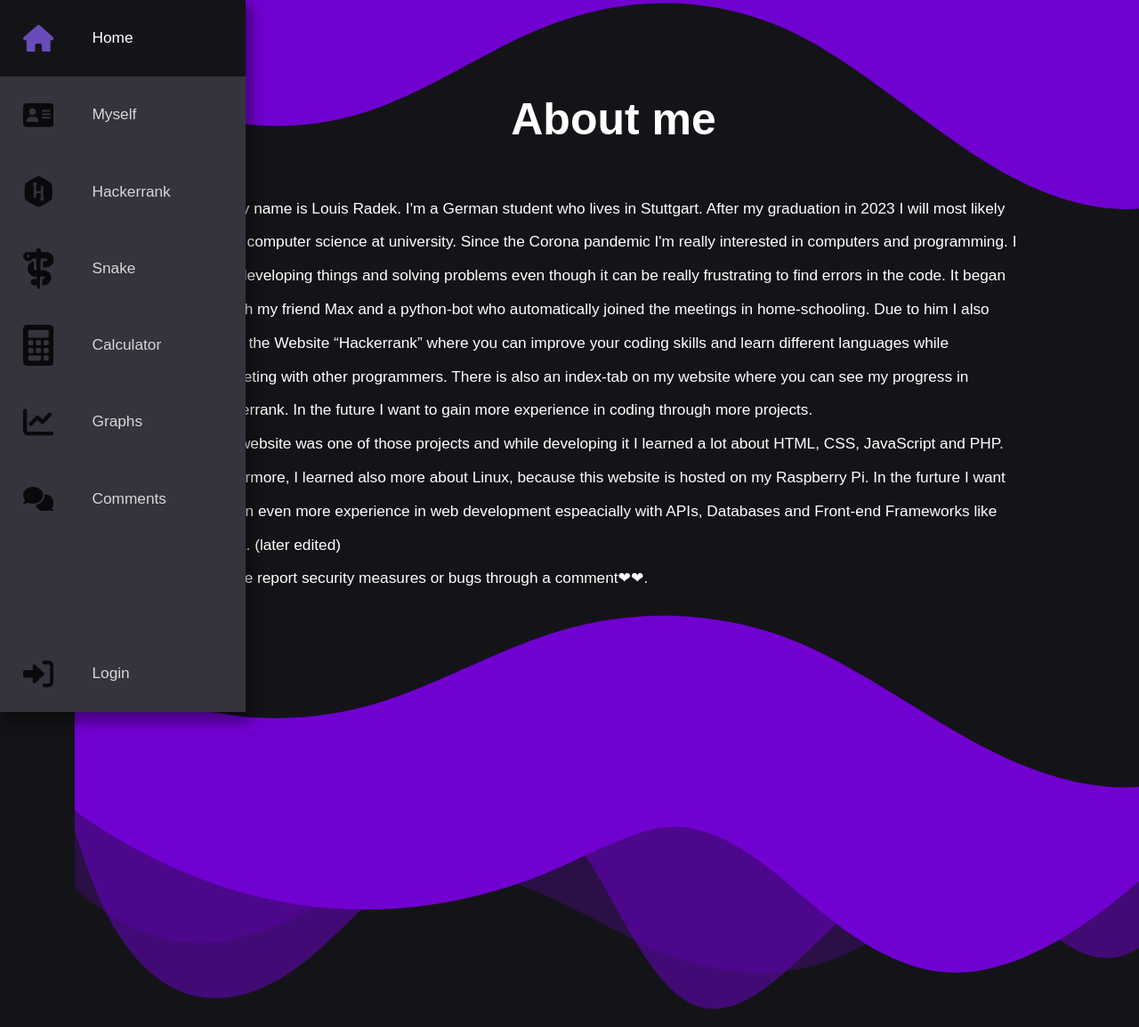
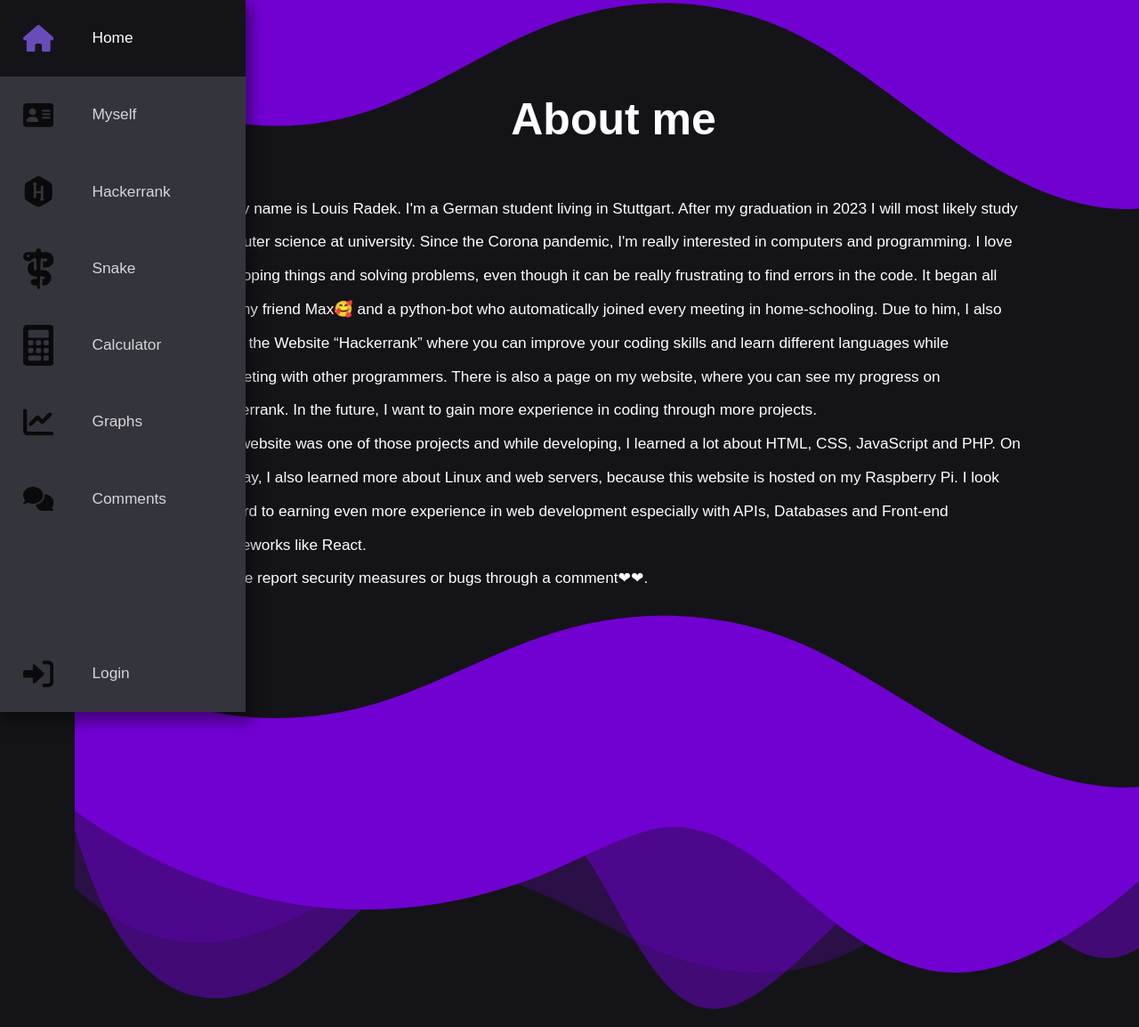
Before and after one commit to LouisRadek/lradek.de, a PHP site: page /about-me.php in a window 1280 px wide; the page is wider, and only the part inside the window is pictured. Shown: the top 1154 px of that part at 89% size. Run offline with PHP 8.4, Linux system fonts and the light colour scheme.

Commit message:
changed the texts in h. and about.

```diff
--- a/about-me.php
+++ b/about-me.php
@@ -19,20 +19,19 @@
             <section class="sec" id="back">
                 <h1>About me</h1>
                 <div class="text">
-                    Hi, my name is Louis Radek. I'm a German student who lives in Stuttgart.
+                    Hi, my name is Louis Radek. I'm a German student living in Stuttgart.
                     After my graduation in 2023 I will most likely study computer science at university.
-                    Since the Corona pandemic I'm really interested in computers and programming.
-                    I love developing things and solving problems even though it can be really frustrating to find errors in the code.
-                    It began all with my friend Max and a python-bot who automatically joined the meetings in home-schooling.
-                    Due to him I also found the Website “Hackerrank” where you can improve your coding skills and learn different languages
+                    Since the Corona pandemic, I'm really interested in computers and programming.
+                    I love developing things and solving problems, even though it can be really frustrating to find errors in the code.
+                    It began all with my friend Max🥰 and a python-bot who automatically joined every meeting in home-schooling.
+                    Due to him, I also found the Website “Hackerrank” where you can improve your coding skills and learn different languages
                     while competing with other programmers.
-                    There is also an index-tab on my website where you can see my progress in Hackerrank.
-                    In the future I want to gain more experience in coding through more projects.
+                    There is also a page on my website, where you can see my progress on Hackerrank.
+                    In the future, I want to gain more experience in coding through more projects.
                     <br>
-                    This website was one of those projects and while developing it I learned a lot about HTML, CSS, JavaScript and PHP. Futhermore, I learned also more about Linux,
-                    because this website is hosted on my Raspberry Pi. In the furture I want to earn even more experience in web development espeacially with APIs, Databases
+                    This website was one of those projects and while developing, I learned a lot about HTML, CSS, JavaScript and PHP. On the way, I also learned more about Linux and web servers,
+                    because this website is hosted on my Raspberry Pi. I look forward to earning even more experience in web development especially with APIs, Databases
                     and Front-end Frameworks like React.
-                    (later edited)
                     <br>
                     Please report security measures or bugs through a comment❤❤.
                 </div>
```
Also changed, not shown: hackerrank.php (+5 -7 lines).
